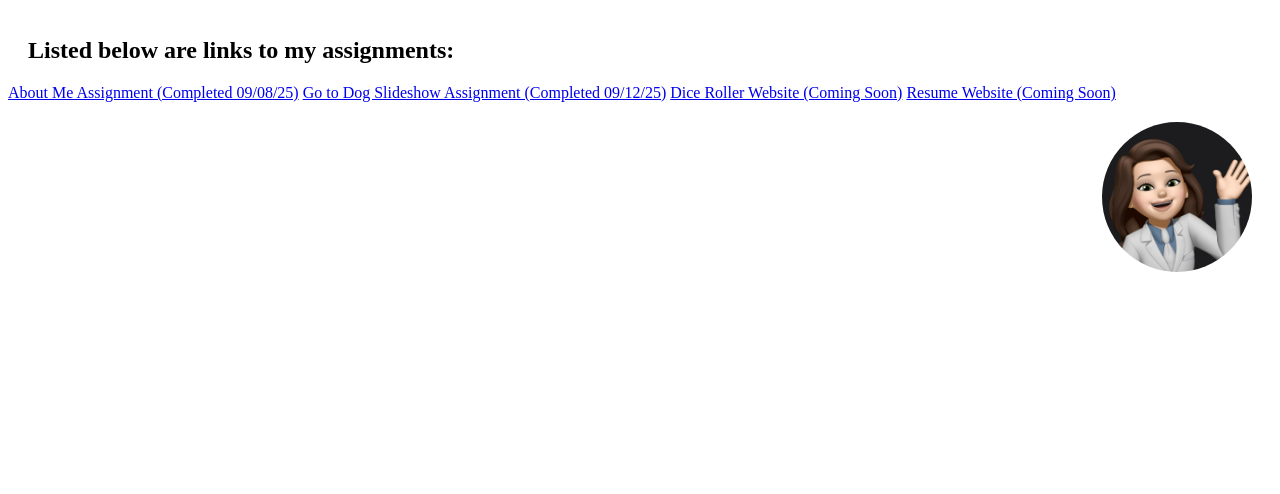
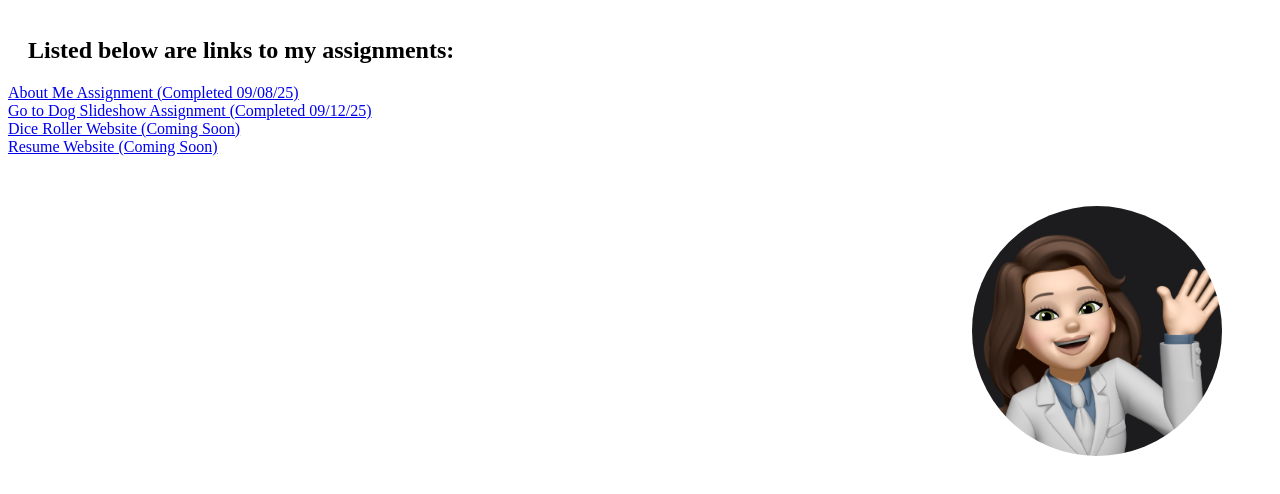
Before and after one commit to faizak2521/Assignment-Portfolio, a plain HTML site: page index.HTML in a window 1280 px wide. Shown: the part 60-554 px from the top of the page. Drawn offline with Linux system fonts and the light colour scheme.

Commit message:
fixing image

```diff
--- a/index.CSS
+++ b/index.CSS
@@ -10,10 +10,12 @@
 
 
 .me-image {
-    width: 150px;
-    height: 150px;
+    width: 250px;
+    height: 250px;
     border-radius: 50%;
     object-fit: cover;
     float: right;
     margin: 20px;
+    margin-right: 50px;
+    margin-top: 50px;
 }
--- a/index.HTML
+++ b/index.HTML
@@ -11,10 +11,10 @@
     <h2 class="subtitle-links">Listed below are links to my assignments:</h2>
 
     <div class="assignments list">
-        <a class="assignment-link" href="https://faizak2521.github.io/introductions-2024/">About Me Assignment (Completed 09/08/25)</a>
-        <a class="assignment-link" href="https://dogs-javascript-api-project-fak-brd0h5fgghetcub6.canadacentral-01.azurewebsites.net/">Go to Dog Slideshow Assignment (Completed 09/12/25)</a>
-        <a class="assignment-link" href="#">Dice Roller Website (Coming Soon)</a>
-        <a class="assignment-link" href="#">Resume Website (Coming Soon)</a>
+        <a class="assignment-link" href="https://faizak2521.github.io/introductions-2024/">About Me Assignment (Completed 09/08/25)</a><br>
+        <a class="assignment-link" href="https://dogs-javascript-api-project-fak-brd0h5fgghetcub6.canadacentral-01.azurewebsites.net/">Go to Dog Slideshow Assignment (Completed 09/12/25)</a><br>
+        <a class="assignment-link" href="#">Dice Roller Website (Coming Soon)</a><br>
+        <a class="assignment-link" href="#">Resume Website (Coming Soon)</a><br>
     </div>
 
     <img src="me.jpg" alt="My Photo" class="me-image">
```
